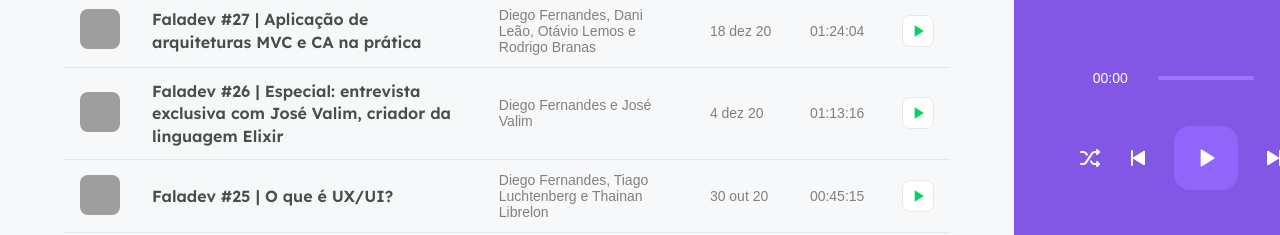
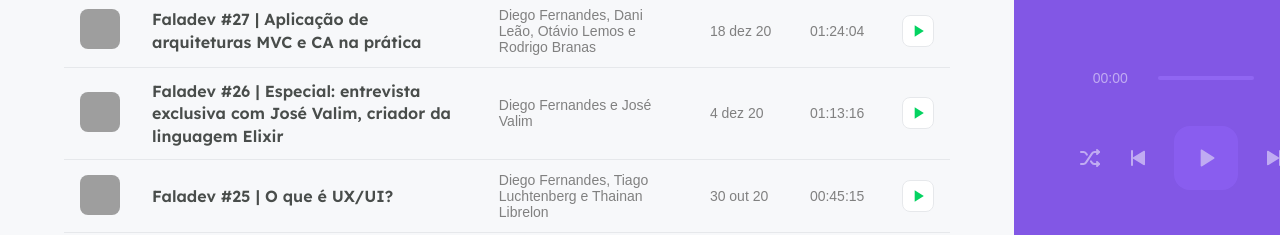
Before and after one commit to DeeSouza/podcastr-app, a Next.js app: page / in a window 1280 px wide. Shown: the part 562-797 px from the top of the page. Built offline with nearby package versions, Linux system fonts and the light colour scheme; data requests are answered from the project's data file; grey boxes are pictures that could not be loaded.

Commit message:
Create slider to seekbar

```diff
--- a/package.json
+++ b/package.json
@@ -12,6 +12,7 @@
     "axios": "^0.21.1",
     "date-fns": "^2.21.1",
     "next": "10.1.3",
+    "rc-slider": "^9.7.2",
     "react": "17.0.2",
     "react-dom": "17.0.2",
     "sass": "^1.32.11"
--- a/src/components/Player/index.tsx
+++ b/src/components/Player/index.tsx
@@ -1,7 +1,10 @@
 import { useContext } from 'react';
 import Image from 'next/image';
+import Slider from 'rc-slider';
+
 import { PlayerContext } from '../../contexts/PlayerContext';
 
+import 'rc-slider/assets/index.css';
 import styles from './styles.module.scss';
 
 export function Player() {
@@ -33,34 +36,41 @@
             )}
 
 
-            <footer>
+            <footer className={!episodeCurrent ? styles.empty : ''}>
                 <div className={styles.progress}>
                     <span>00:00</span>
 
                     <div className={styles.slider}>
-                        <div className={styles.emptySlider} />
+                        {episodeCurrent ? (
+                            <Slider
+                                trackStyle={{ backgroundColor: '#04d361' }}
+                                railStyle={{ backgroundColor: '#9f75ff' }}
+                                handleStyle={{ borderColor: '#04d361', borderWidth: 4 }}
+                            />
+                        ) : <div className={styles.emptySlider} />}
                     </div>
+
                     <span>00:00</span>
                 </div>
 
                 <div className={styles.buttons}>
-                    <button type="button">
+                    <button type="button" disabled={!episodeCurrent}>
                         <img src="/shuffle.svg" alt="Embaralhar"/>
                     </button>
 
-                    <button type="button">
+                    <button type="button" disabled={!episodeCurrent}>
                         <img src="/play-previous.svg" alt="Tocar Anterior"/>
                     </button>
 
-                    <button type="button" className={styles.playButton}>
+                    <button type="button" className={styles.playButton} disabled={!episodeCurrent}>
                         <img src="/play.svg" alt="Tocar"/>
                     </button>
 
-                    <button type="button">
+                    <button type="button" disabled={!episodeCurrent}>
                         <img src="/play-next.svg" alt="Tocar Anterior"/>
                     </button>
 
-                    <button type="button">
+                    <button type="button" disabled={!episodeCurrent}>
                         <img src="/play-previous.svg" alt="Tocar Anterior"/>
                     </button>
                 </div>
--- a/src/components/Player/styles.module.scss
+++ b/src/components/Player/styles.module.scss
@@ -101,12 +101,25 @@
         background: transparent;
         border: 0;
         font-size: 0;
+        transition: filter 0.2s;
+
+        &:disabled{
+            cursor: default;
+        }
+
+        &:hover:not(:disabled) {
+            filter: brightness(0.7);
+        }
 
         &.playButton {
             width: 4rem;
             height: 4rem;
             border-radius: 1rem;
             background: var(--purple-400);
+
+            &:hover {
+                filter: brightness(0.95);
+            }
         }
     }
 }
```
Also changed, not shown: 1 other file (tests, documents, lock files or other folders).
